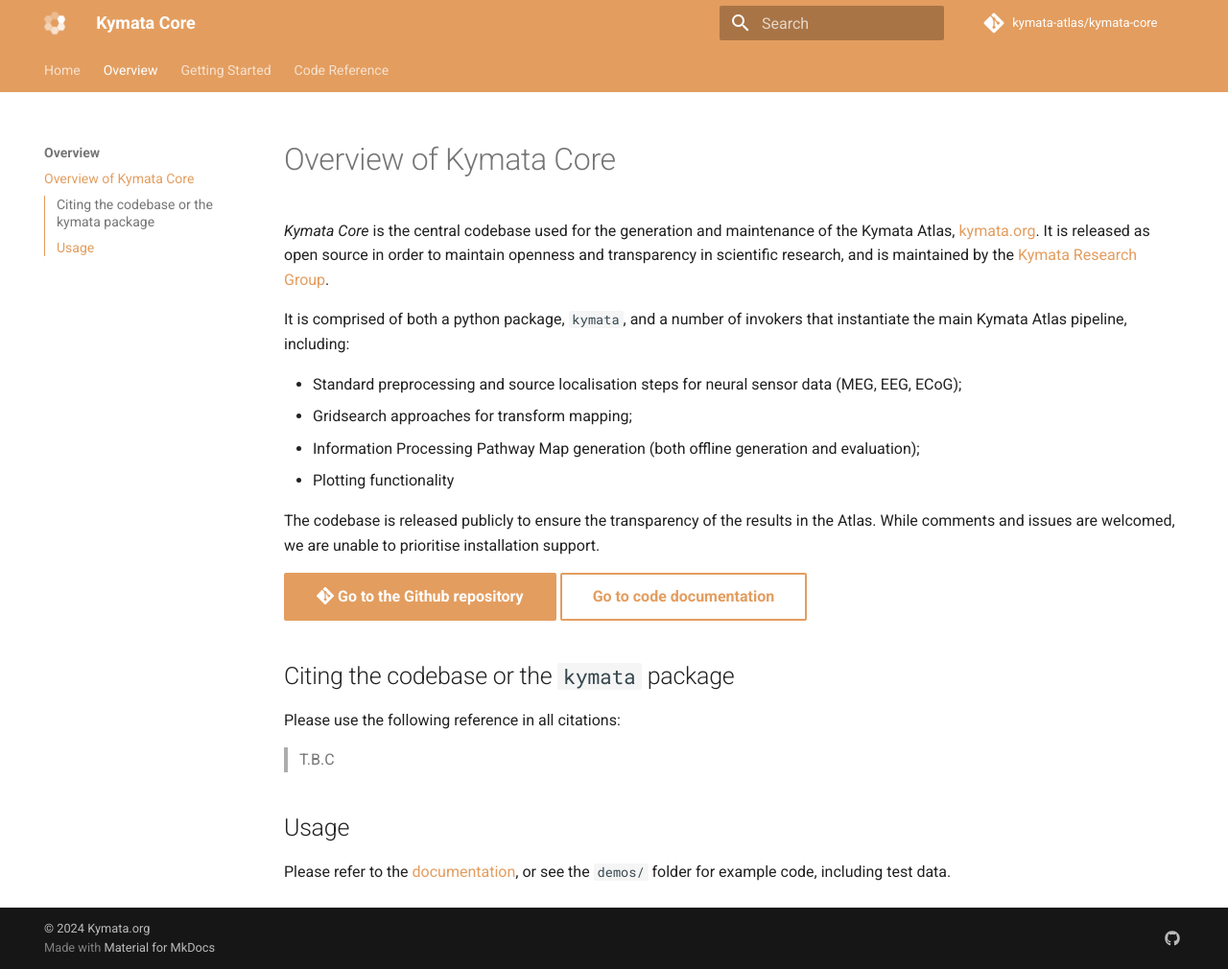
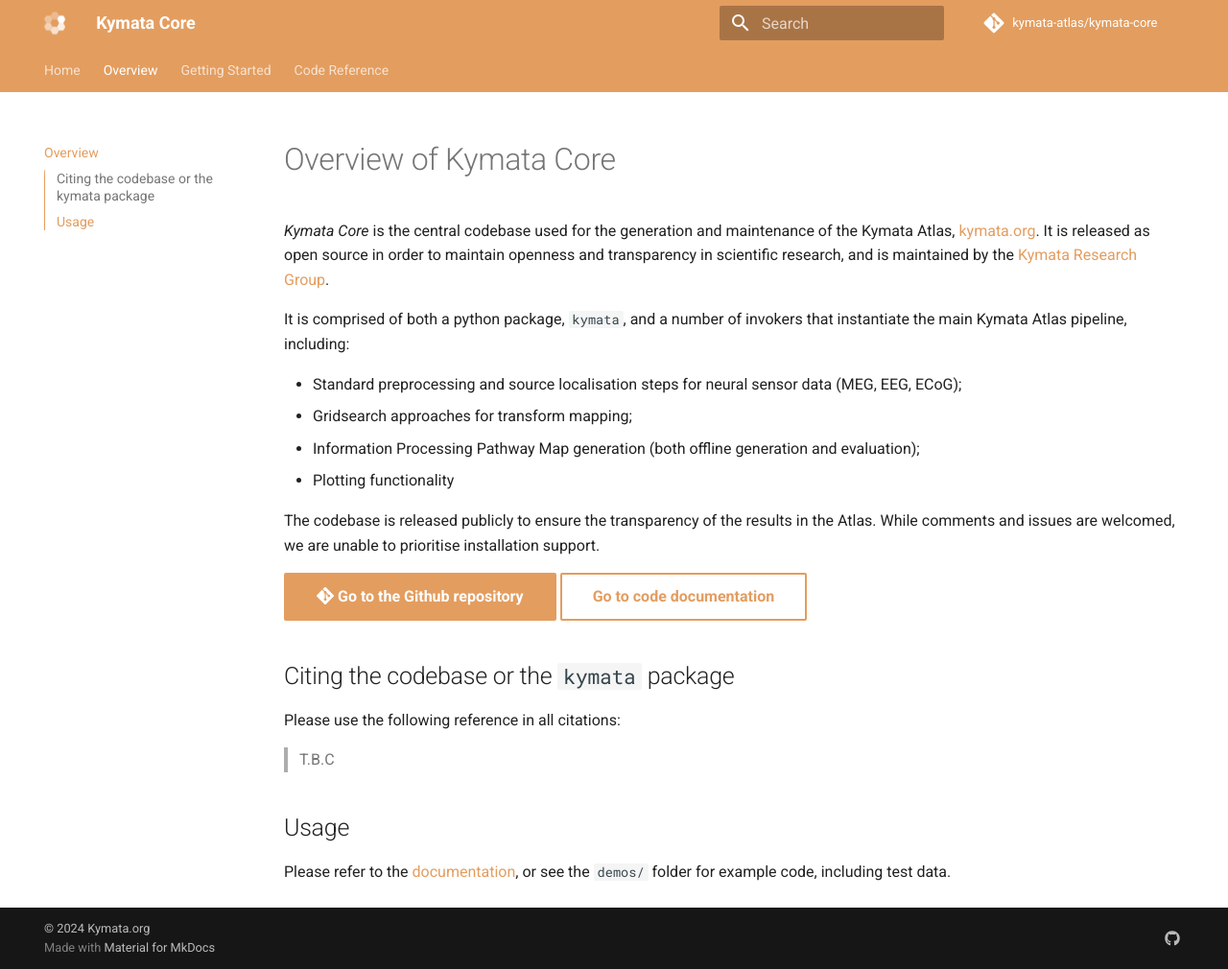
Before and after one commit to kymata-atlas/kymata-core, an MkDocs documentation site: the page built from docs/overview.md, in a window 1280 px wide and 1010 px high. Shown: the whole window at 96% size. Built offline with MkDocs 1.6.1 and Material for MkDocs 9.7.7, drawn with Linux system fonts in a browser that asks for light colours; comment, search, counter and statistics services are not loaded.

Commit message:
Update mkdocs.yml

```diff
--- a/mkdocs.yml
+++ b/mkdocs.yml
@@ -29,14 +29,10 @@
   - stylesheets/kymata-documentation.css
 
 nav:
-- Home:
-  - index.md
-- Overview:
-  - overview.md
-- Getting Started:
-  - getting-started.md
-- Code Reference:
-  - reference.md
+- Home: index.md
+- Overview: overview.md
+- Getting Started: getting-started.md
+- Code Reference: reference.md
 
 extra:
   social:
```
